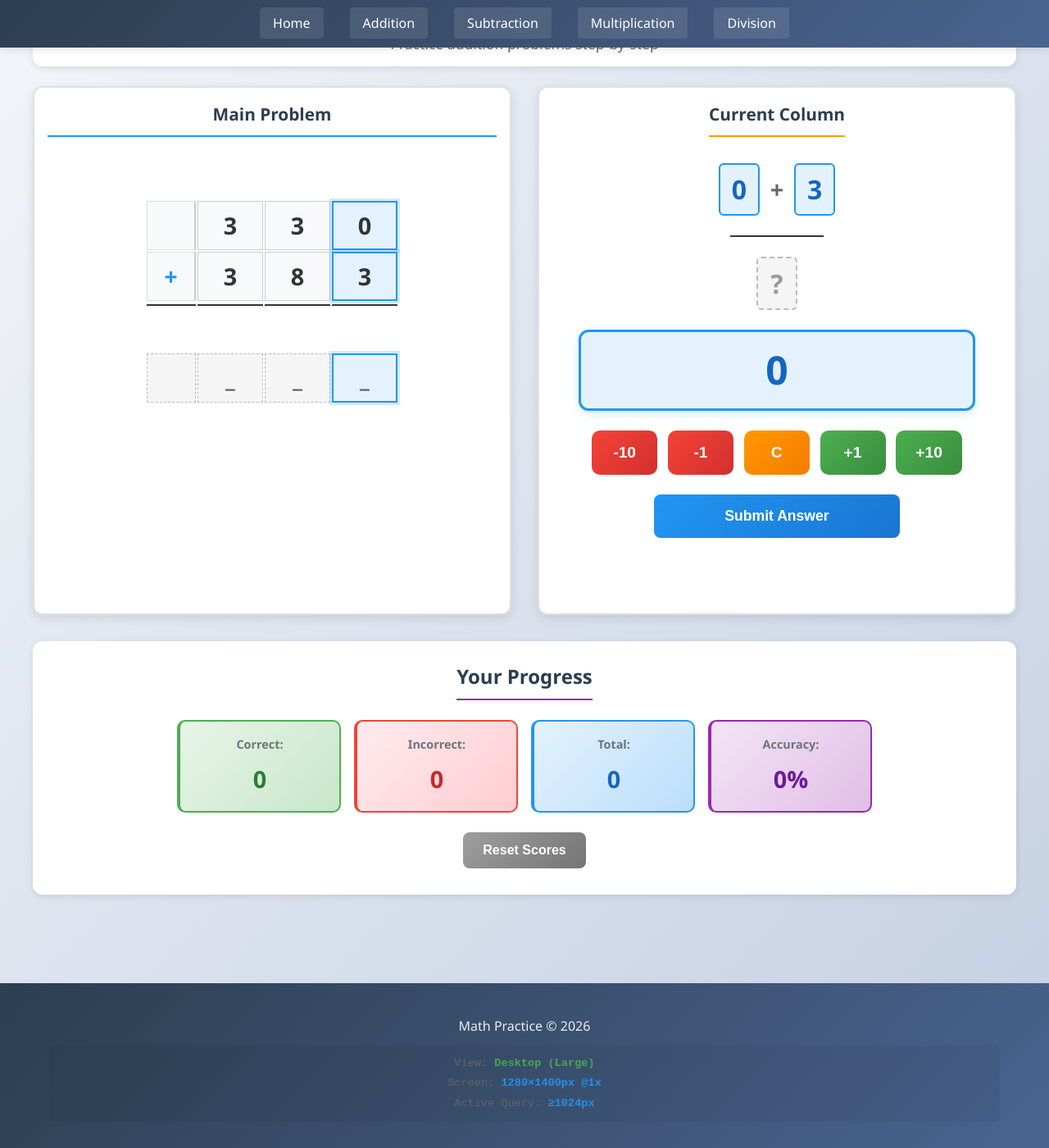
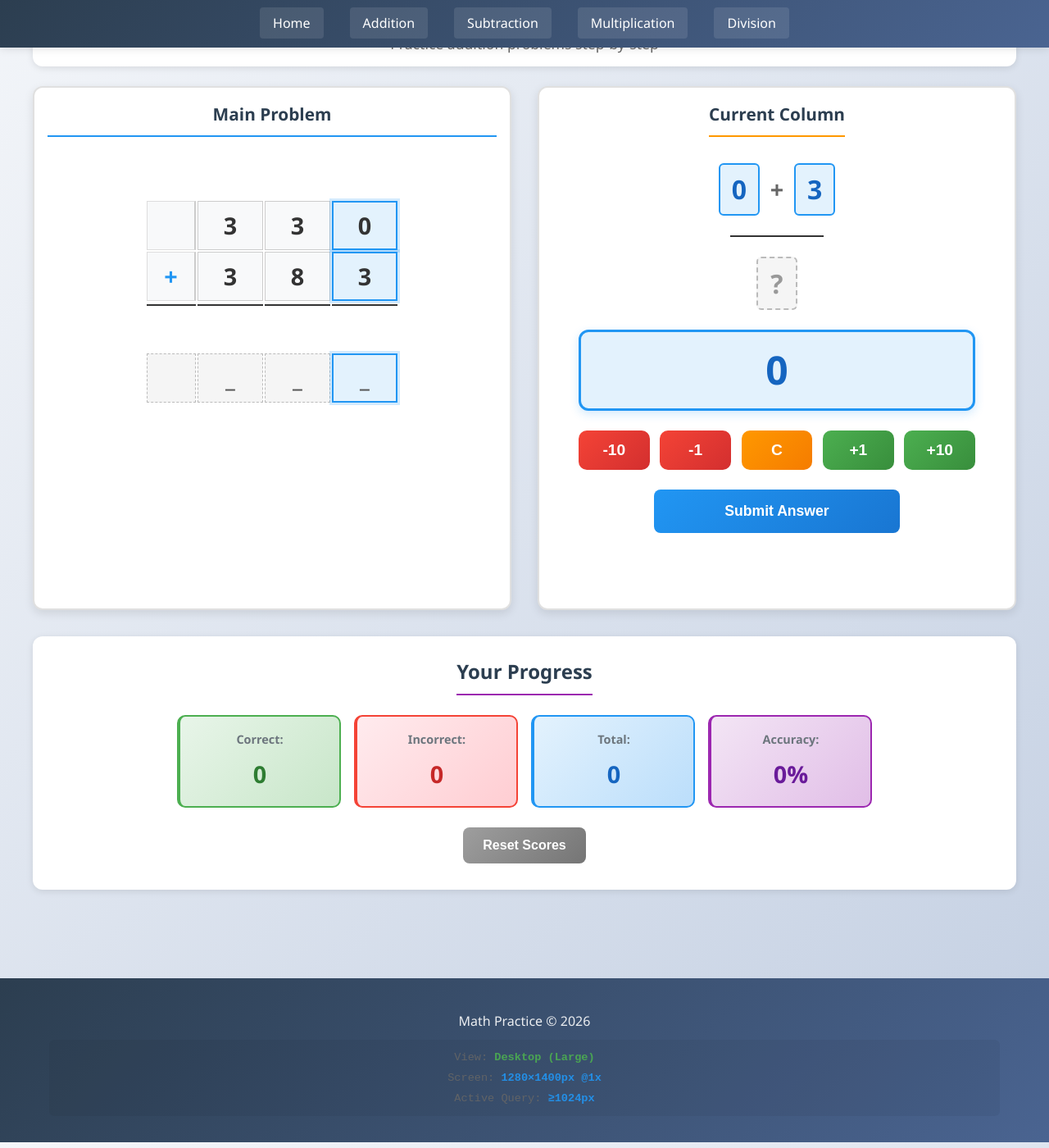
Before and after one commit to ZBZFirst/Math, a Jekyll site: the page built from addition.md, in a window 1280 px wide and 1400 px high, scrolled down 147 px. Shown: the whole window at 82% size. Built offline with Jekyll 4.4.1, drawn with Linux system fonts in a browser that asks for light colours.

Commit message:
Update addition.css

```diff
--- a/assets/css/addition.css
+++ b/assets/css/addition.css
@@ -420,24 +420,26 @@
     gap: 0.8rem;
     width: 100%;
     justify-content: center;
-    flex-wrap: wrap;
+    flex-wrap: nowrap;
 }
 
 /* Base button style */
 .number-btn {
-    padding: 1rem 1.5rem;
+    padding: 0.8rem 0.5rem; /* Reduce padding, especially horizontal */
     font-size: 1.2rem;
     font-weight: bold;
     border: none;
     border-radius: 10px;
     cursor: pointer;
     transition: all 0.2s;
-    min-width: 80px;
+    flex: 1; /* Make buttons grow/shrink equally */
+    min-width: 0; /* Allow shrinking below content size */
     display: flex;
     align-items: center;
     justify-content: center;
     user-select: none;
     color: white;
+    white-space: nowrap; /* Prevent text wrapping inside button */
 }
 
 .number-btn:active {
```
